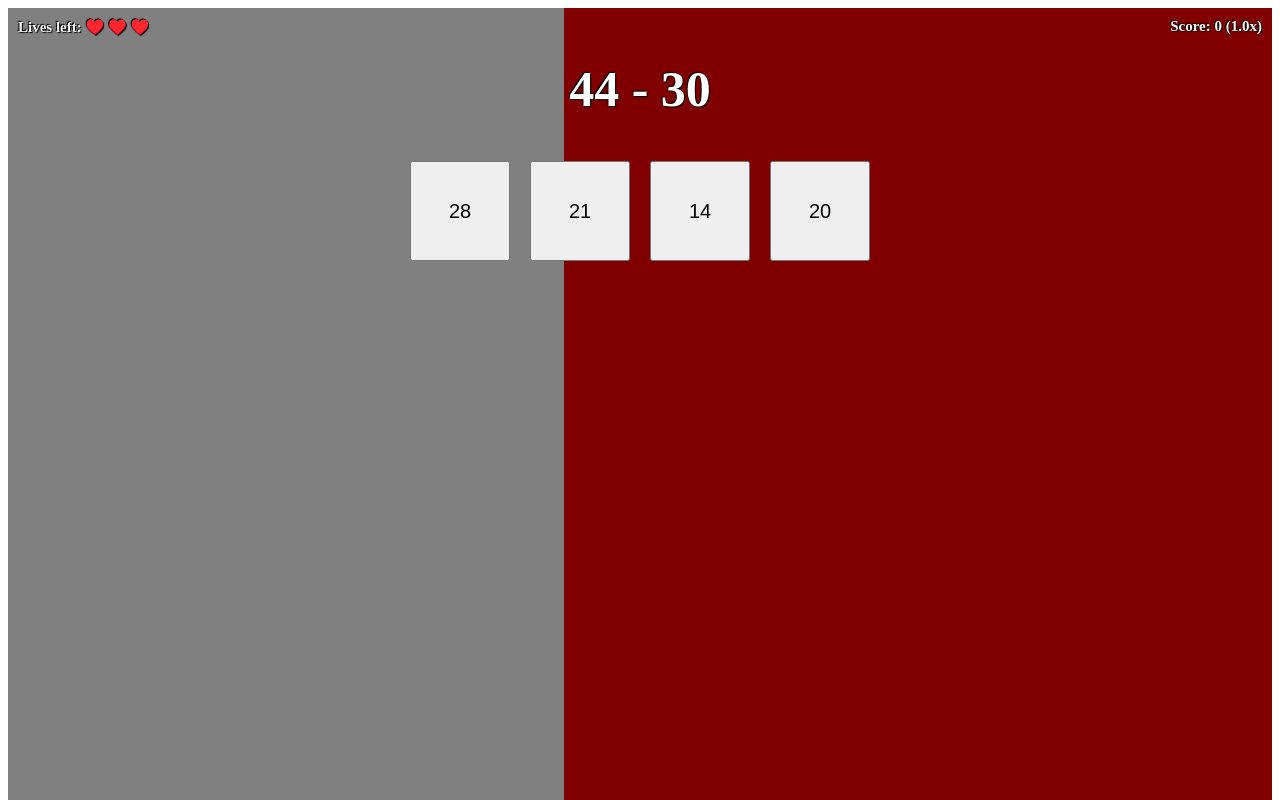
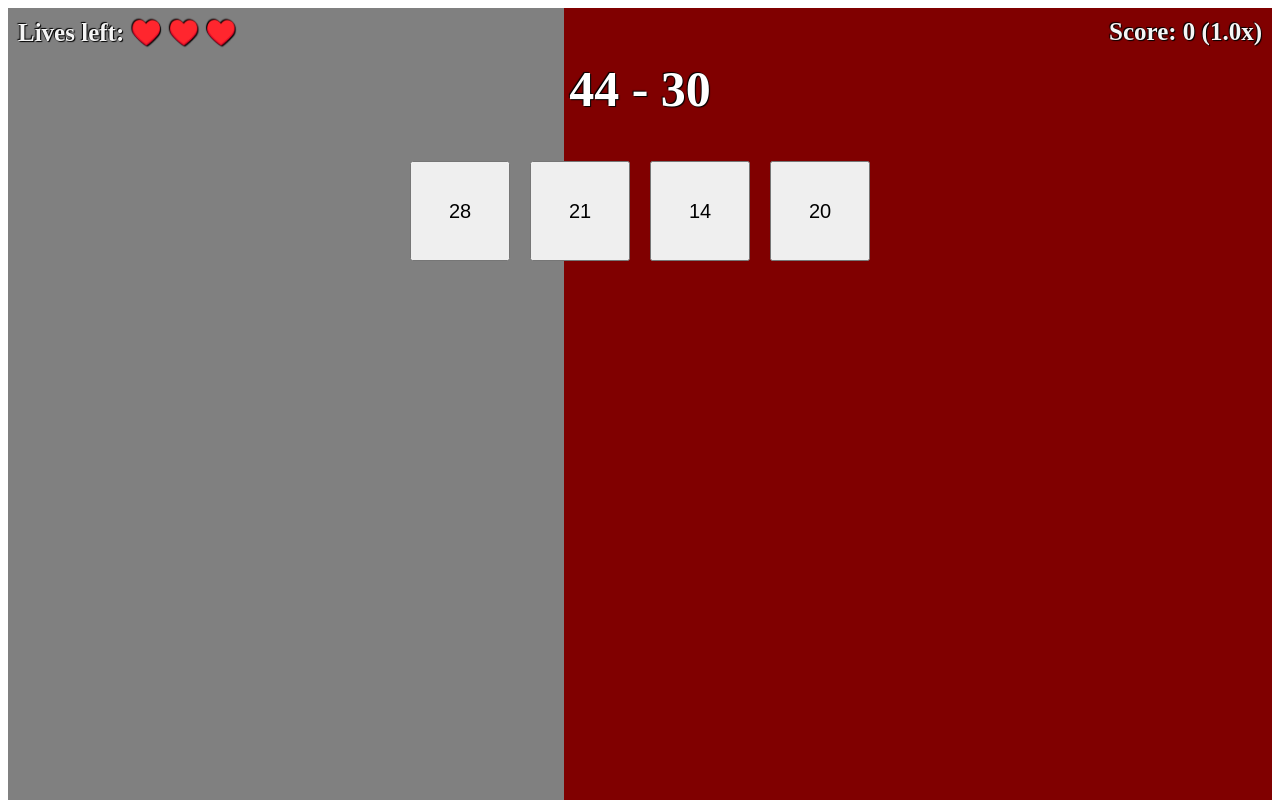
Before and after one commit to a1phanaught/math-game-svelte, a SvelteKit app: page / in a window 1280 px wide. Both pictures are taken after a click on the button "Beginner (Student)". Shown: the top 800 px of the page. Built offline with nearby package versions, Linux system fonts and the light colour scheme.

Commit message:
Tried using min for dynamic font size.

```diff
--- a/src/routes/Math.svelte
+++ b/src/routes/Math.svelte
@@ -243,6 +243,6 @@
     h3 {
         margin: 10px;
         color: whitesmoke;
-        font-size: 15px;
+        font-size: min(3vw, 25px);
     }
 </style>
```
